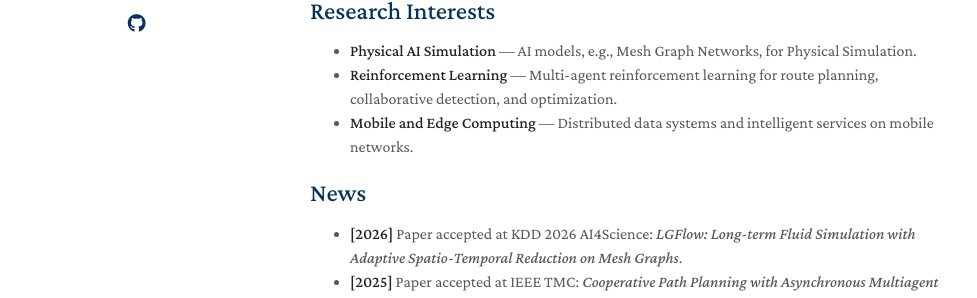
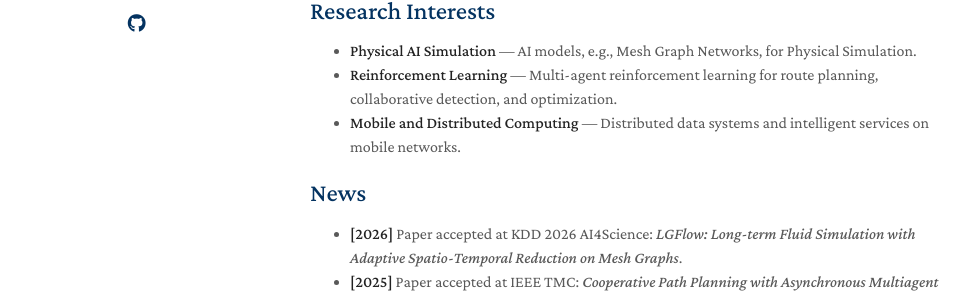
Before and after one commit to wxrao/wxrao.github.io, a Jekyll site: the page built from index.md, in a window 1280 px wide and 900 px high. Shown: the part 344-642 px from the top of the window, without its empty margins (160-1137 px from the left). Built offline with Jekyll 4.4.1, drawn with Linux system fonts in a browser that asks for light colours; a style sheet for code colours, icons or effects is not loaded; our own code applies the rules of GitHub Pages for plain Markdown files.

Commit message:
Update index.md

```diff
--- a/index.md
+++ b/index.md
@@ -11,7 +11,7 @@ I am looking for motivated **Ph.D. and Master students** interested in spatio-te
 ## Research Interests
 - **Physical AI Simulation** — AI models, e.g., Mesh Graph Networks, for Physical Simulation.
 - **Reinforcement Learning** — Multi-agent reinforcement learning for route planning, collaborative detection, and optimization.
-- **Mobile and Edge Computing** — Distributed data systems and intelligent services on mobile networks.
+- **Mobile and Distributed Computing** — Distributed data systems and intelligent services on mobile networks.
 
 ## News
 - **[2026]** Paper accepted at KDD 2026 AI4Science: *LGFlow: Long-term Fluid Simulation with Adaptive Spatio-Temporal Reduction on Mesh Graphs*.
```
